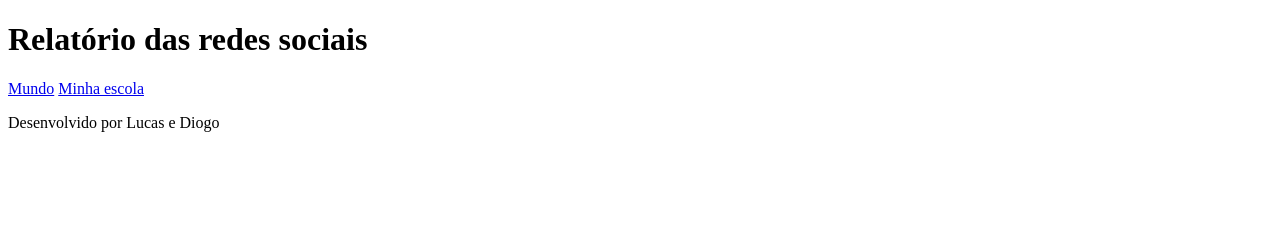
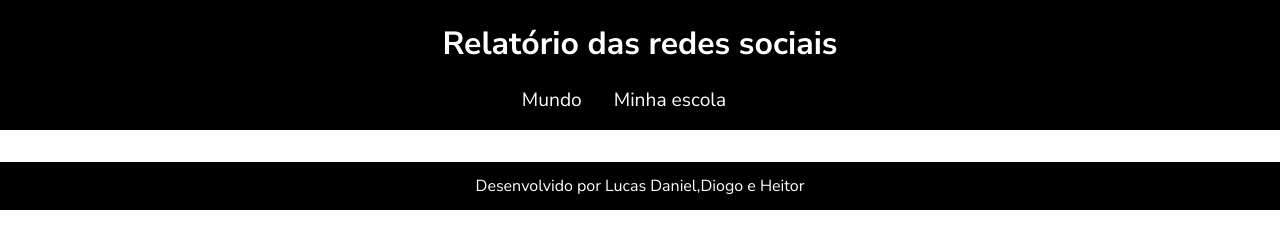
Before and after one commit to Dgzinnn/Projeto-3-tri, a plain HTML site: page index.html in a window 1280 px wide. Drawn offline with Linux system fonts and the light colour scheme.

Commit message:
Add files via upload

```diff
--- a/index.html
+++ b/index.html
@@ -4,6 +4,7 @@
     <meta charset="UTF-8">
     <meta name="viewport" content="width=device-width, initial-scale=1.0">
     <title>Redes Sociais</title>
+    <link rel="stylesheet" href="style.css">
 </head>
 <body>
     <header>
@@ -20,7 +21,7 @@
             </section>
     </main>
     <footer>
-        <p>Desenvolvido por Lucas e Diogo</p>
+        <p>Desenvolvido por Lucas Daniel,Diogo e Heitor</p>
     </footer>
 </body>
 </html>
--- a/style.css
+++ b/style.css
@@ -0,0 +1,56 @@
+  @import url('https://fonts.googleapis.com/css2?family=Nunito+Sans:ital,opsz,wght@0,6..12,200..1000;1,6..12,200..1000&display=swap');
+
+    :root {
+        --bg-color: #ffffff;
+        --primary-color: #000000;
+        --secondary-color: #ff0000;
+        --font: "Nunito Sans", sans-serif;
+    }
+
+    body {
+        background-color: var(--bg-color);
+        color: var(--primary-color);
+        font-family: var(--font);
+        height:100vh;
+        margin:0;
+    }
+    h1 {
+        font-size: 2rem;
+        color: var(--bg-color);
+         font-weight: 700;
+    }
+    nav {
+        display: flex;
+        justify-content: center;
+        font-weight: 400;
+    }
+    nav a {
+        text-decoration: none;
+        color: var(--bg-color);
+    }
+    nav a {
+        text-decoration: none;
+        color: var(--bg-color);
+         margin: 0rem 2rem 1rem 0rem;
+         font-size: 1.2rem;
+    }
+    header {
+        background-color: var(--primary-color);
+        text-align: center;
+        padding: 1px;
+    }
+    nav a:hover {
+        text-decoration: underline;
+        transform: scale(0.90);
+        transition: transform 0.1s;
+    }
+    footer {
+        display: flex;
+        align-items: center;
+        justify-content: center;
+        background-color: var(--primary-color);
+        color: var(--bg-color);
+        width: 100%;
+        height: 3rem;
+        margin-top: 2rem;
+    }
```
